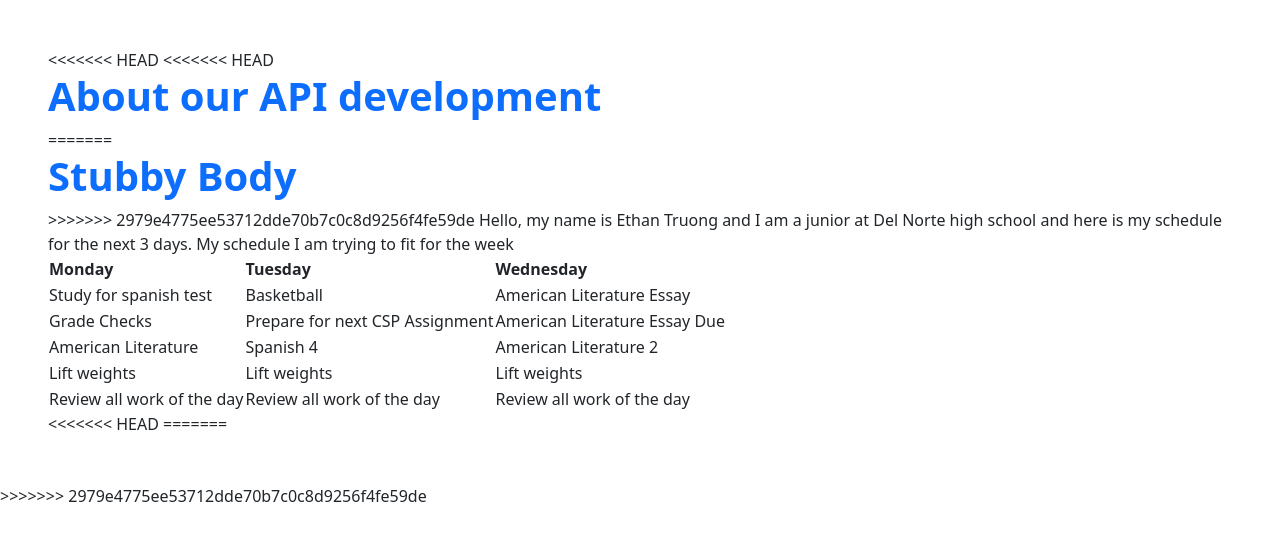
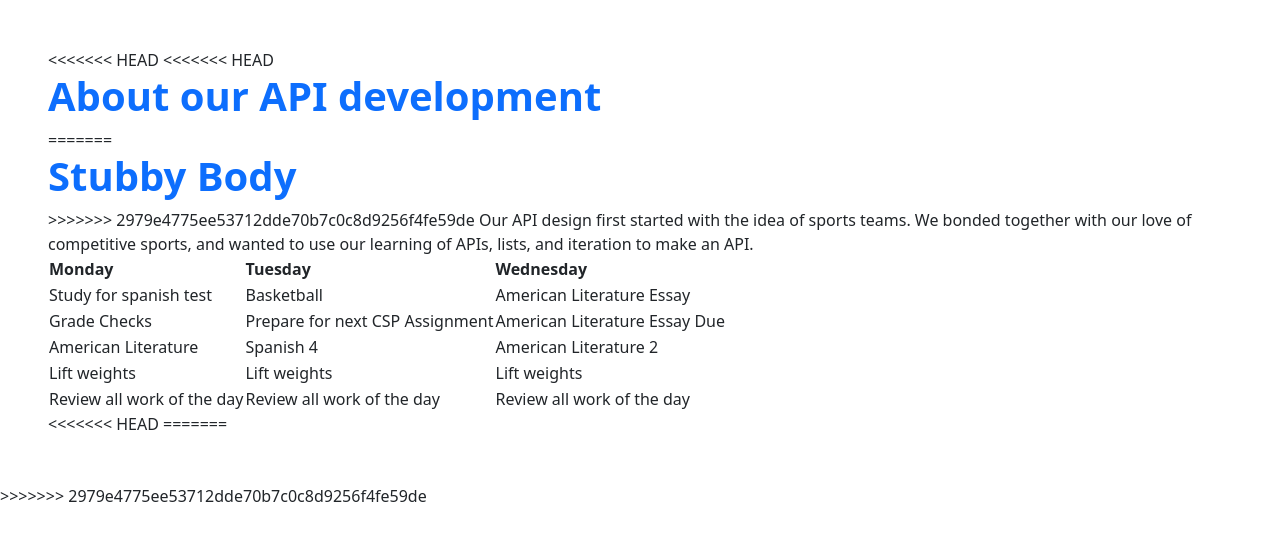
Before and after one commit to TheGerbil21/NBAD_flask, a Flask app: page /stub/ in a window 1280 px wide. Shown: the part 66-607 px from the top of the page. Run offline with Flask 2, Linux system fonts and the light colour scheme; parts of the project's set-up code (start-up, migrations or seed data) failed here and were passed over.

Commit message:
more stub changes

```diff
--- a/templates/stub.html
+++ b/templates/stub.html
@@ -14,8 +14,7 @@
 =======
         <h1 class="text-primary"><strong>Stubby Body</strong></h1>
 >>>>>>> 2979e4775ee53712dde70b7c0c8d9256f4fe59de
-        Hello, my name is Ethan Truong and I am a junior at Del Norte high school and here is my schedule for the next 3 days.
-        My schedule I am trying to fit for the week
+        Our API design first started with the idea of sports teams. We bonded together with our love of competitive sports, and wanted to use our learning of APIs, lists, and iteration to make an API.
         <table>
                 <tr>
                   <th>Monday</th>
```
